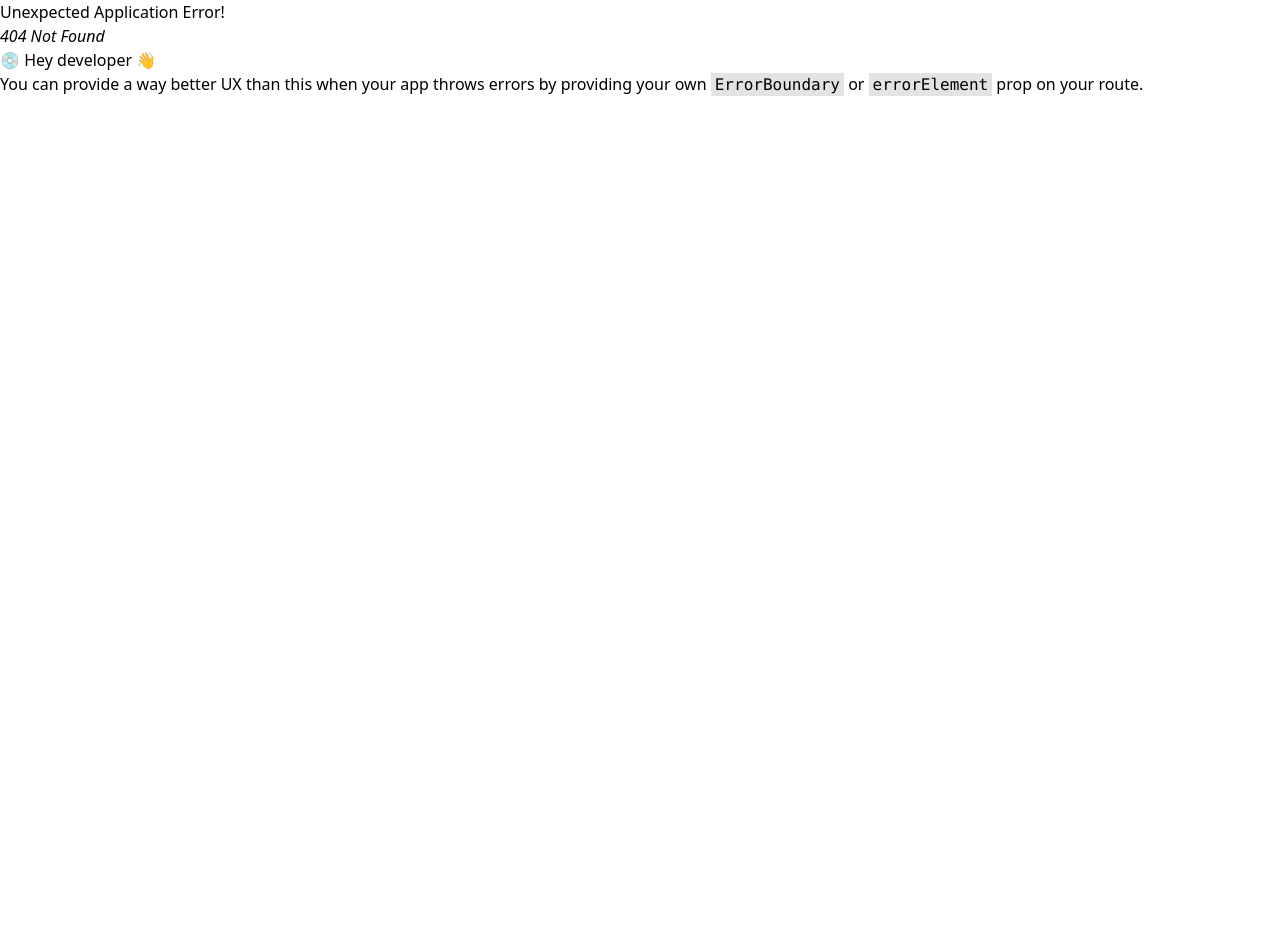
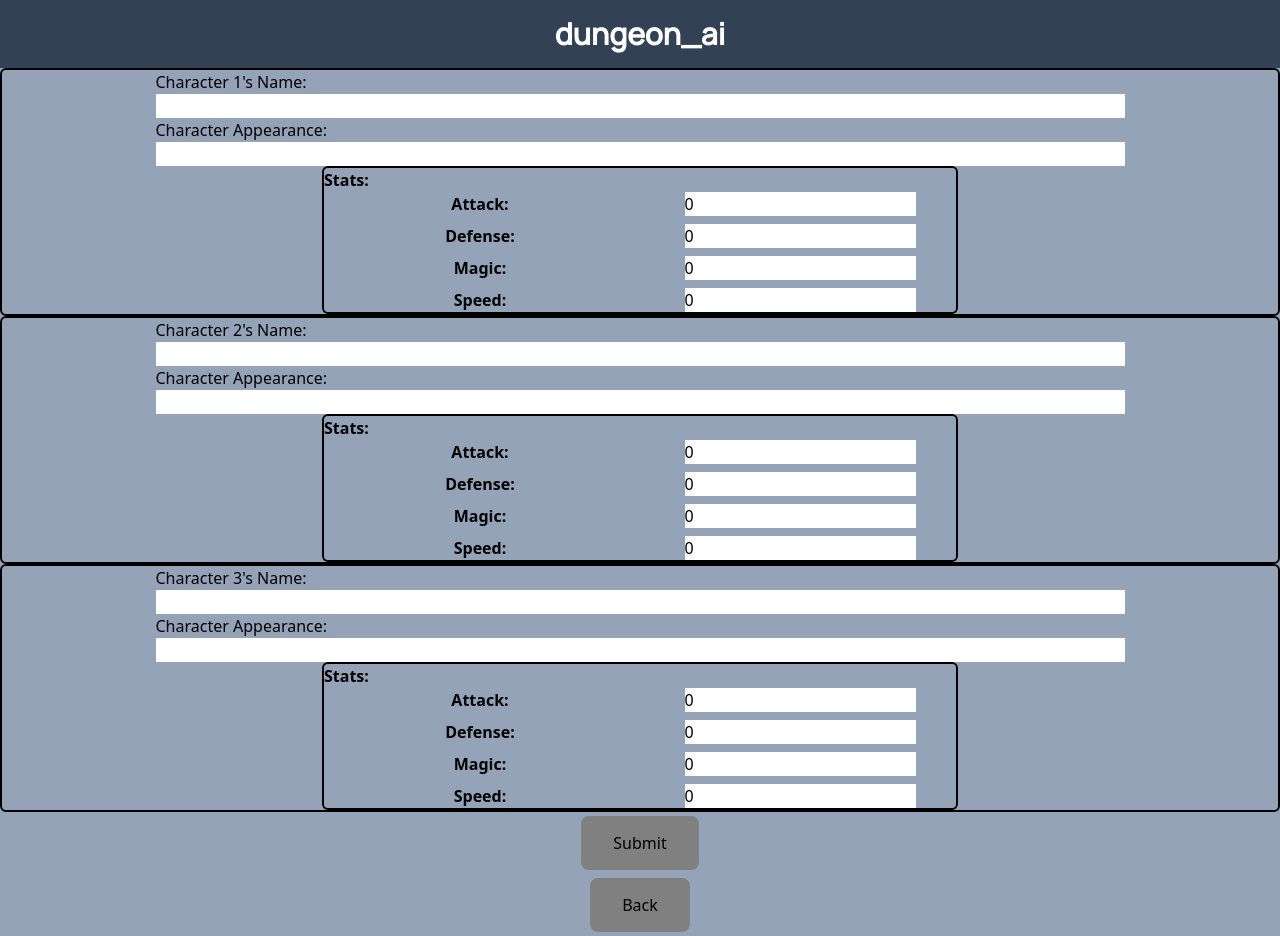
Before and after one commit to jorgoose/dungeon_ai, a React (Vite) app in the folder frontend/dungeonai/: page /characterCreate in a window 1280 px wide. Before the commit this address had no page. Before the commit the page ends 800 px from the top, so only its background shows below. Built offline with nearby package versions, Linux system fonts and the light colour scheme.

Commit message:
characterCreate Screen finished, needs form submit

```diff
--- a/frontend/dungeonai/src/main.jsx
+++ b/frontend/dungeonai/src/main.jsx
@@ -5,6 +5,7 @@ import "./index.css";
 import Root from "./routes/root";
 import Games from "./routes/games";
 import Character from "./routes/character";
+import CharacterCreate from "./routes/characterCreate";
 
 const router = createBrowserRouter([
   {
@@ -18,6 +19,10 @@ const router = createBrowserRouter([
   {
     path: "/character",
     element: <Character />,
+  },
+  {
+    path: "/characterCreate",
+    element: <CharacterCreate />,
   }
 ]);
 
--- /dev/null
+++ b/frontend/dungeonai/src/routes/characterCreate.jsx
@@ -0,0 +1,145 @@
+// Games
+// This component is the main page of the app. It displays a list of games
+
+import React, { useState } from "react";
+import Navbar from "../components/Navbar";
+
+export default function CharacterCreate() {
+  const [newCharacter, setNewCharacter] = useState([
+    {
+        name1: "",
+        appearance1: "",
+        attack1: "",
+        defense1: "",
+        magic1: "",
+        speed1: "",
+    },
+    {
+        name2: "",
+        appearance2: "",
+        attack2: "",
+        defense2: "",
+        magic2: "",
+        speed2: "",
+    },
+    {
+        name3: "",
+        appearance3: "",
+        attack3: "",
+        defense3: "",
+        magic3: "",
+        speed3: "",
+    }
+  ]);
+
+  const handleChange = (e) => {
+    setNewCharacter({...CharacterCreate, [e.target.name]: e.target.value});
+  };
+
+  const handleSubmit = (e) => {
+    e.preventDefault();
+    console.log(game);
+  };
+
+
+  // useEffect()
+
+  return (
+    <div>
+      <Navbar />
+        <div className="h-max bg-slate-400">
+            <div className="mainPage">
+                <div className="border-2 border-black rounded-md character1">
+                    <div className="grid characterInformation1 justify-items-center">
+                    <div className="nameInput">
+                        <p>Character 1's Name:</p>
+                        <input type="text" id="name" name="name" size="100" />
+                    </div>
+                    <div className="appearanceInput">
+                        <p>Character Appearance:</p>
+                        <input type="text" id="appearance" name="appearance" size="100" />
+                    </div>
+                </div>
+                <div className="mx-80 descriptionInput">
+                    <div className="border-2 border-black rounded-md borderStats">
+                        <p><strong>Stats:</strong></p>
+
+                        <div className="grid characterStats grid-cols-2 gap-2 justify-items-center">
+                            <p><strong>Attack:</strong></p>
+                            <input type="number" id="attack" name="attack" value="0" />
+                            <p><strong>Defense:</strong></p>
+                            <input type="number" id="defense" name="defense" value="0" />
+                            <p><strong>Magic:</strong></p>
+                            <input type="number" id="magic" name="magic" value="0" />
+                            <p><strong>Speed:</strong></p>
+                            <input type="number" id="speed" name="speed" value="0" />
+                        </div>
+                    </div>
+                </div>
+            </div>
+
+            <div className="border-2 border-black rounded-md character2">
+                <div className="grid characterInformation2 justify-items-center">
+                    <div className="nameInput">
+                        <p>Character 2's Name:</p>
+                        <input type="text" id="name" name="name" size="100" />
+                    </div>
+                    <div className="appearanceInput">
+                        <p>Character Appearance:</p>
+                        <input type="text" id="appearance" name="appearance" size="100" />
+                    </div>
+                </div>
+                <div className="mx-80 descriptionInput">
+                    <div className="border-2 border-black rounded-md borderStats">
+                        <p><strong>Stats:</strong></p>
+
+                        <div className="grid characterStats grid-cols-2 gap-2 justify-items-center">
+                            <p><strong>Attack:</strong></p>
+                            <input type="number" id="attack" name="attack" value="0" />
+                            <p><strong>Defense:</strong></p>
+                            <input type="number" id="defense" name="defense" value="0" />
+                            <p><strong>Magic:</strong></p>
+                            <input type="number" id="magic" name="magic" value="0" />
+                            <p><strong>Speed:</strong></p>
+                            <input type="number" id="speed" name="speed" value="0" />
+                        </div>
+                    </div>
+                </div>
+            </div>
+            <div className="border-2 border-black rounded-md character3">
+                <div className="grid characterInformation3 justify-items-center">
+                    <div className="nameInput">
+                        <p>Character 3's Name:</p>
+                        <input type="text" id="name" name="name" size="100" />
+                    </div>
+                    <div className="appearanceInput">
+                        <p>Character Appearance:</p>
+                        <input type="text" id="appearance" name="appearance" size="100" />
+                    </div>
+                </div>
+                <div className="mx-80 descriptionInput">
+                    <div className="border-2 border-black rounded-md borderStats">
+                        <p><strong>Stats:</strong></p>
+
+                        <div className="grid characterStats grid-cols-2 gap-2 justify-items-center">
+                            <p><strong>Attack:</strong></p>
+                            <input type="number" id="attack" name="attack" value="0" />
+                            <p><strong>Defense:</strong></p>
+                            <input type="number" id="defense" name="defense" value="0" />
+                            <p><strong>Magic:</strong></p>
+                            <input type="number" id="magic" name="magic" value="0" />
+                            <p><strong>Speed:</strong></p>
+                            <input type="number" id="speed" name="speed" value="0" />
+                        </div>
+                    </div>
+                </div>
+            </div>
+                <div className="grid buttons justify-items-center">
+                        <button type="button" className="buttonCharacterScreen">Submit</button>
+                        <button type="button" className="buttonCharacterScreen">Back</button>
+                </div>
+            </div>
+        </div>
+    </div>
+  );
+}
```
